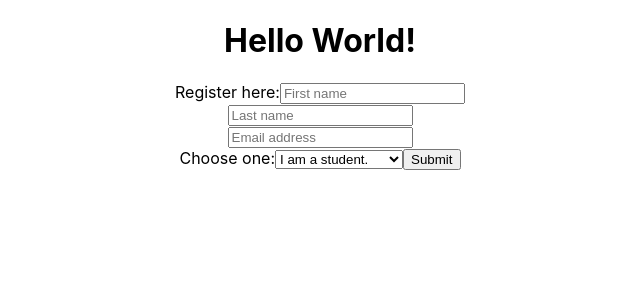
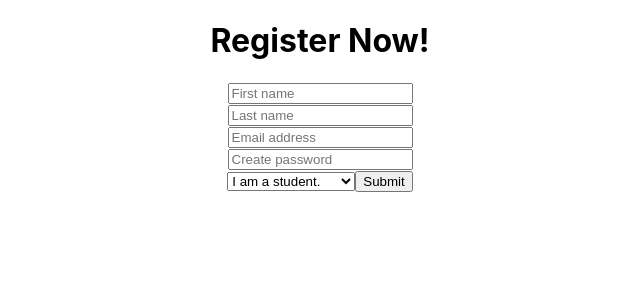
Before and after one commit to AnywhereFitness-BW/frontend, a React (Create React App) app: page / in a window 1280 px wide. Shown: the top 300 px of the page, without its empty margins (320-960 px from the left). Built offline with nearby package versions, Linux system fonts and the light colour scheme.

Commit message:
register form, starting on Yup/schema

```diff
--- a/package.json
+++ b/package.json
@@ -6,12 +6,14 @@
     "@testing-library/jest-dom": "^5.11.5",
     "@testing-library/react": "^11.1.1",
     "@testing-library/user-event": "^12.2.0",
+    "axios": "^0.21.0",
     "bootstrap": "^3.4.1",
     "react": "^17.0.1",
     "react-dom": "^17.0.1",
     "react-scripts": "4.0.0",
     "styled-components": "^5.2.1",
-    "web-vitals": "^0.2.4"
+    "web-vitals": "^0.2.4",
+    "yup": "^0.29.3"
   },
   "scripts": {
     "start": "react-scripts start",
--- a/src/App.js
+++ b/src/App.js
@@ -1,6 +1,7 @@
 import './App.css';
 import Register from './components/Register.js'
 import React from 'react'
+// import Login from './components/Login.js'
 
 const intitialRegisterState = {
   name: '',
@@ -11,7 +12,6 @@ const intitialRegisterState = {
 function App() {
   return (
     <div className="App">
-      <h1>Hello World!</h1>
       <Register />
     </div>
   );
--- /dev/null
+++ b/src/components/Login.js
@@ -0,0 +1,23 @@
+import React from 'react';
+
+const Login = () => {
+  return (
+    <div>
+    <form>
+      <h2>Login</h2>
+      <input
+        email='email'
+        type='text'
+        placeholder='Enter email'
+      /><br/>
+      <input
+        password='password'
+        type='text'
+        placeholder='Enter password'
+      /><br/>
+    </form>
+    </div>
+ )
+};
+
+export default Login;
--- a/src/components/Register.js
+++ b/src/components/Register.js
@@ -1,5 +1,7 @@
 import React, { useState } from 'react';
-import styled from 'styled-components'
+import axios from 'axios';
+import * as Yup from "yup";
+// import styled from 'styled-components'
 // import ReactDOM from 'react-dom';
 
 
@@ -16,30 +18,39 @@ import styled from 'styled-components'
 
 
 const Register = () => {
-  const [fname, setFname] = useState('');
-  const [lname, setLname] = useState('');
-  const [email, setEmail] = useState('');
-  const [userRole, setUserRole] = useState('');
+  const [formData, setFormData] = useState({
+    fname: '',
+    lname: '',
+    email: '',
+    password: '',
+    userRole: ''
+});
+
+  const onInputChange = event => {
+    setFormData({
+      ...formData,
+      [event.target.name]: event.target.value
+   });
+  };
 
 
   return (
      <div>
-       <form>
-        <label htmlFor='registerInput'>Register here:</label>
+      <h1>Register Now!</h1>
+       <form onSubmit={evt => {
+           evt.preventDefault();
+           axios.get(`?formData=${formData}`)
+       }}>
           <input
-           onChange={event => {
-            setFname(event.target.value)
-        }}
+           onChange={onInputChange}
             name='fname'
             type='text'
-            // value={values.text}
+            // value={formData.fname}
             placeholder='First name'
            /><br />
 
            <input
-            onChange={event => {
-             setLname(event.target.value)
-            }}
+            onChange={onInputChange}
              name='lname'
              type='text'
             //  value={values.text}
@@ -47,27 +58,29 @@ const Register = () => {
             /><br />
 
            <input
-            onChange={event => {
-             setEmail(event.target.value)
-           }}
-             email='email'
+             onChange={onInputChange}
+             name='email'
              type='text'
             //  value={values.text}
              placeholder='Email address'
            /><br />
 
-          <label htmlFor='userInput'>Choose one:
-          <select onChange={event => {
-              setUserRole(event.target.value);
-          }}>
+           <input
+             onChange={onInputChange}
+             name='password'
+             type='text'
+             placeholder='Create password'
+            /><br/>
+
+           <select onChange={onInputChange}>
              <option>I am a student.</option>
              <option>I am an instructor.</option>
-             </select>
-          </label>
+           </select>
+
           <input type='submit' />
       </form>
      </div>
   );
-}
+};
 
-export default Register
+export default Register;
```
